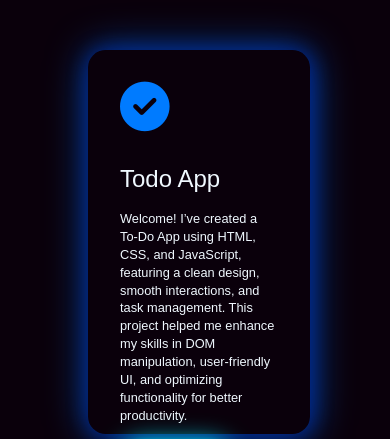
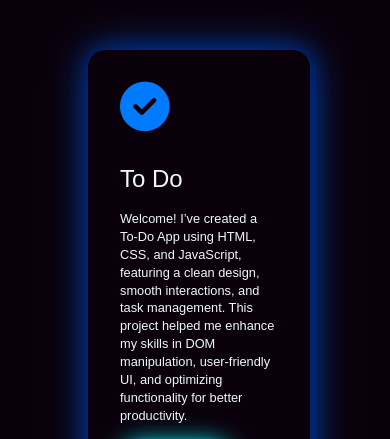
Before and after one commit to creativeinnov/ResponsivePortfolio, a plain HTML site: page projects.html in a window 390 px wide. Shown: the part 227-666 px from the top of the page. Drawn offline with Linux system fonts and the light colour scheme.

Commit message:
updated style changes

```diff
--- a/project.css
+++ b/project.css
@@ -101,6 +101,10 @@
       .services-list div h2{
         font-size: 1.5rem;
       }
+      .services-list div{
+        height: 28.5rem;
+        width: 17rem;
+      }
     }
 
     @keyframes slideTop {
--- a/projects.html
+++ b/projects.html
@@ -15,7 +15,7 @@
                 <div class="services-list">
                     <div>
                         <i class="fa-solid fa-circle-check" style="color: #007BFF;"></i>
-                        <h2>Todo App</h2>
+                        <h2>To Do</h2>
                         <p>Welcome! I’ve created a To-Do App using HTML, CSS, and JavaScript, featuring a clean design, smooth interactions, and task management. This project helped me enhance my skills in DOM manipulation, user-friendly UI, and optimizing functionality for better productivity.</p>
                         <a href="https://creativeinnov.github.io/Todo-App/" class="read">Visit Project</a>
                     </div>
```
Lines whose indentation alone changed are shown as unchanged.
